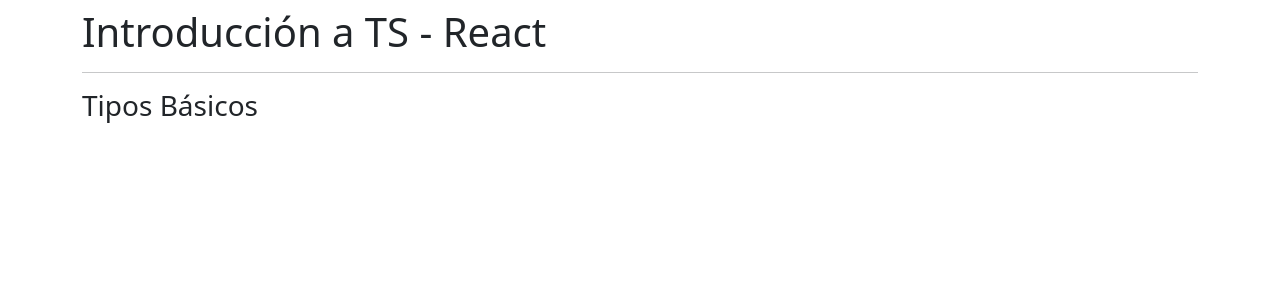
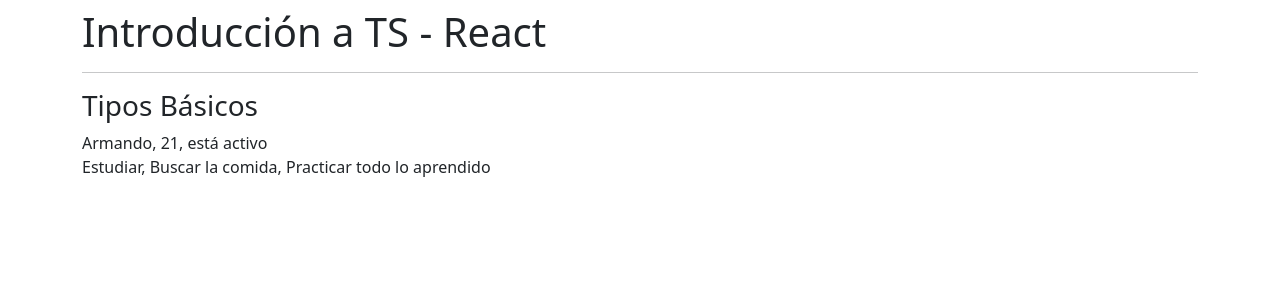
Before and after one commit to armandotechno/repaso-react-ts, a React (Create React App) app: page / in a window 1280 px wide. Shown: the top 300 px of the page. Built offline with nearby package versions, Linux system fonts and the light colour scheme.

Commit message:
Tipos básicos en TS

```diff
--- a/src/typescript/TiposBasicos.tsx
+++ b/src/typescript/TiposBasicos.tsx
@@ -1,8 +1,18 @@
 
 export const TiposBasicos = () => {
-  return (
+
+    const name: string = 'Armando';
+    const age: number = 21;
+    const isActive: boolean = true;
+
+    const tasks: string[] = ['Estudiar', 'Buscar la comida', 'Practicar todo lo aprendido'];
+
+    return (
     <>
         <h3>Tipos Básicos</h3>
+        { name }, { age }, { (isActive) ? 'está activo' : 'no está activo' }
+        <br />
+        { tasks.join(', ') }
     </>
   )
 }
```
